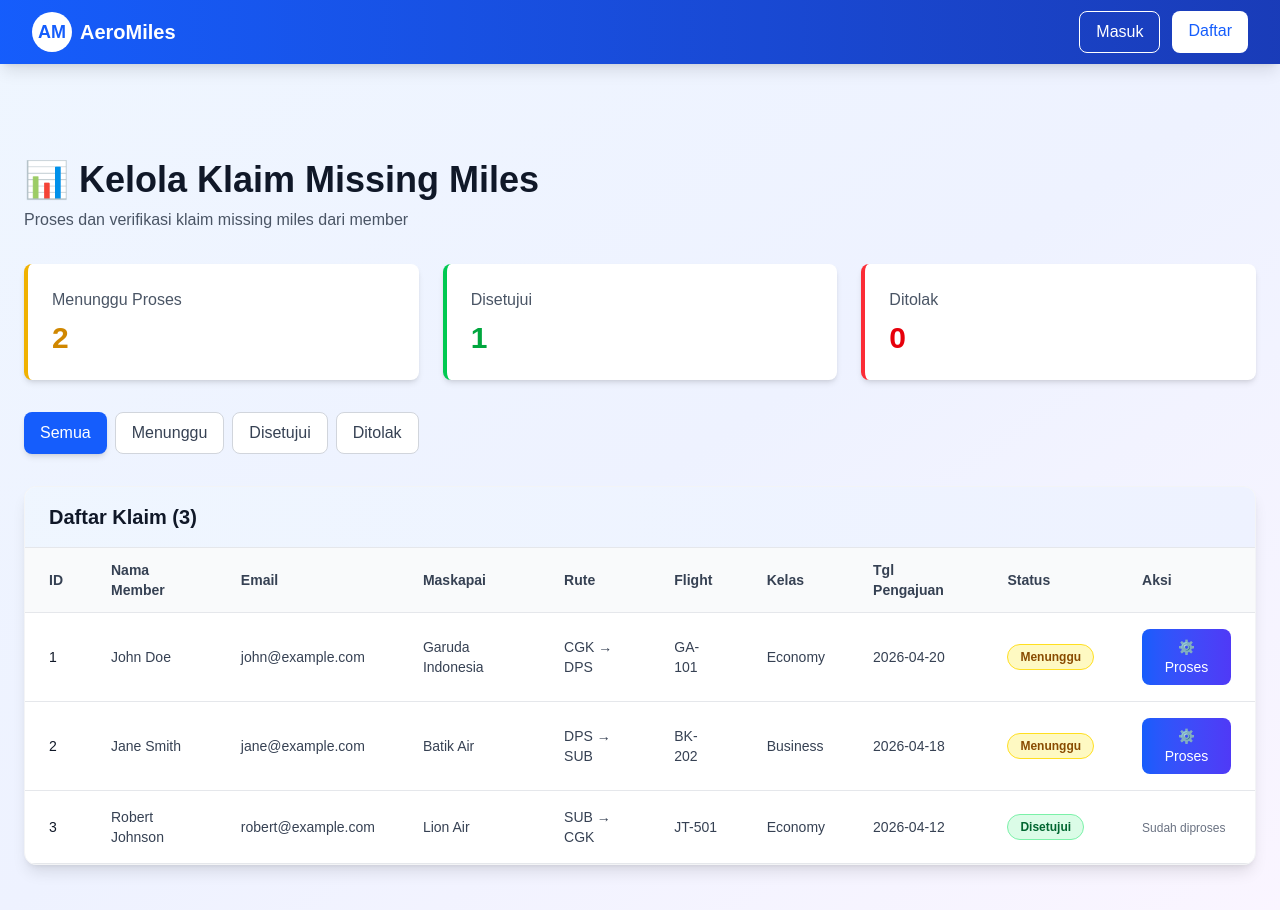
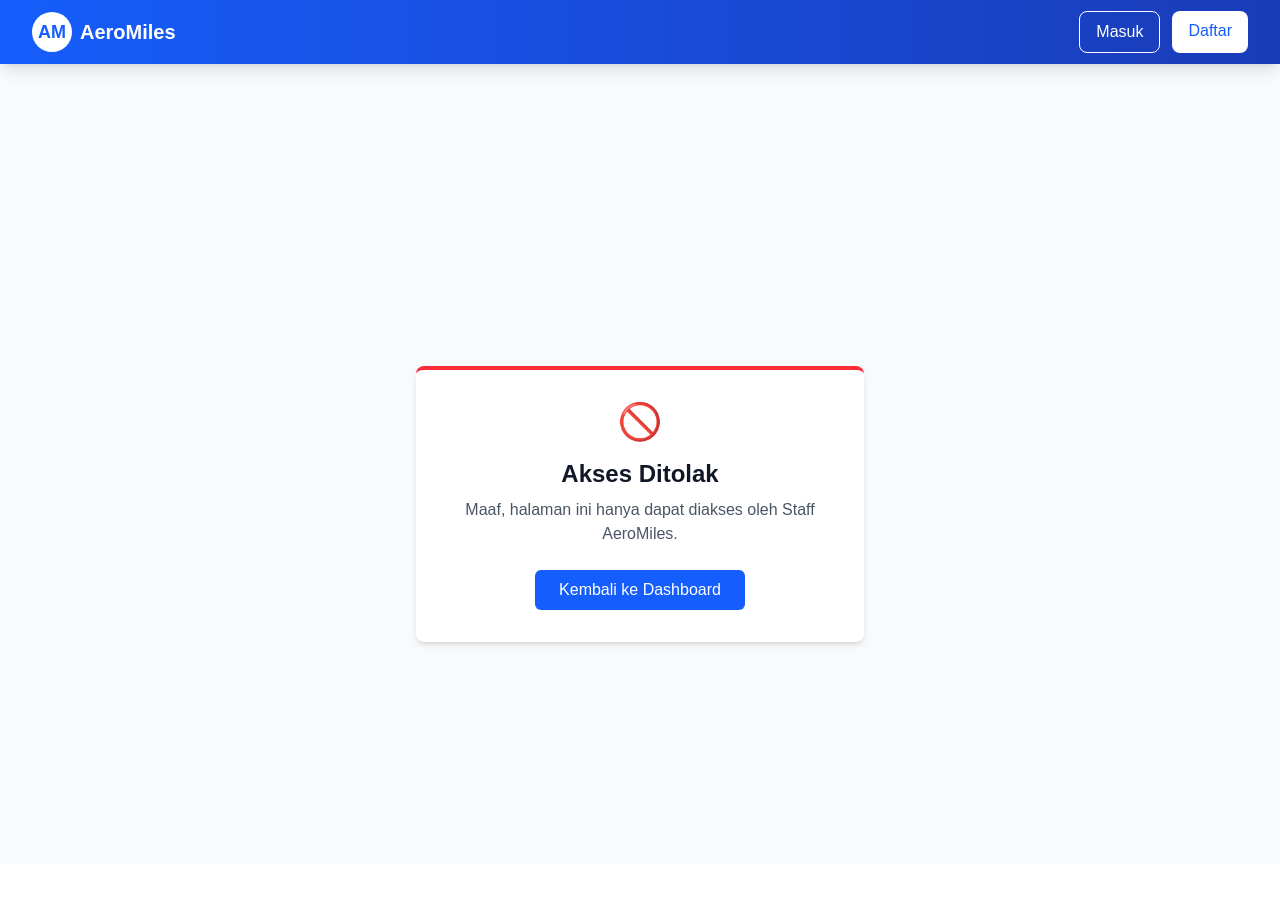
Before and after one commit to Basdat-C11-2026/AeroMiles, a Next.js app: page /staf/manage-claims in a window 1280 px wide. Shown: the top 910 px of the page. After the commit the page ends 864 px from the top, so only its background shows below. Built offline with nearby package versions, Linux system fonts and the light colour scheme.

Commit message:
access guard

```diff
--- a/src/app/claim-missing-miles/page.tsx
+++ b/src/app/claim-missing-miles/page.tsx
@@ -1,6 +1,8 @@
 'use client';
 
 import { useState } from 'react';
+import { useAuth } from '@/context/AuthContext';
+import Link from 'next/link';
 
 interface Claim {
   id: number;
@@ -17,6 +19,8 @@ interface Claim {
 }
 
 export default function ClaimMissingMiles() {
+  const { user } = useAuth();
+
   const [claims, setClaims] = useState<Claim[]>([
     {
       id: 1,
@@ -130,6 +134,24 @@ export default function ClaimMissingMiles() {
   const filteredClaims = filterStatus === 'Semua'
     ? claims
     : claims.filter((c) => c.status === filterStatus);
+
+  // Access Guard: Hanya untuk Member
+  if (user?.role !== 'member') {
+    return (
+      <div className="min-h-screen flex items-center justify-center bg-gray-50 px-4 pt-20">
+        <div className="text-center bg-white p-8 rounded-lg shadow-md max-w-md w-full border-t-4 border-red-500">
+          <span className="text-4xl mb-4 block">🚫</span>
+          <h1 className="text-2xl font-bold text-gray-900 mb-2">Akses Ditolak</h1>
+          <p className="text-gray-600 mb-6">
+            Maaf, halaman ini hanya dapat diakses oleh Member AeroMiles.
+          </p>
+          <Link href="/" className="inline-block bg-blue-600 hover:bg-blue-700 text-white font-medium px-6 py-2 rounded-md transition">
+            Kembali ke Dashboard
+          </Link>
+        </div>
+      </div>
+    );
+  }
 
   const getStatusColor = (status: string) => {
     switch (status) {
--- a/src/app/staf/manage-claims/page.tsx
+++ b/src/app/staf/manage-claims/page.tsx
@@ -1,6 +1,8 @@
 'use client';
 
 import { useState } from 'react';
+import { useAuth } from '@/context/AuthContext';
+import Link from 'next/link';
 
 interface Claim {
   id: number;
@@ -17,6 +19,8 @@ interface Claim {
 }
 
 export default function ManageClaimsStaf() {
+  const { user } = useAuth();
+
   const [claims, setClaims] = useState<Claim[]>([
     {
       id: 1,
@@ -106,6 +110,24 @@ export default function ManageClaimsStaf() {
   const menungguCount = claims.filter((c) => c.status === 'Menunggu').length;
   const disetujuiCount = claims.filter((c) => c.status === 'Disetujui').length;
   const ditolakCount = claims.filter((c) => c.status === 'Ditolak').length;
+
+  // Access Guard: Hanya untuk Staff
+  if (user?.role !== 'staff') {
+    return (
+      <div className="min-h-screen flex items-center justify-center bg-gray-50 px-4 pt-20">
+        <div className="text-center bg-white p-8 rounded-lg shadow-md max-w-md w-full border-t-4 border-red-500">
+          <span className="text-4xl mb-4 block">🚫</span>
+          <h1 className="text-2xl font-bold text-gray-900 mb-2">Akses Ditolak</h1>
+          <p className="text-gray-600 mb-6">
+            Maaf, halaman ini hanya dapat diakses oleh Staff AeroMiles.
+          </p>
+          <Link href="/" className="inline-block bg-blue-600 hover:bg-blue-700 text-white font-medium px-6 py-2 rounded-md transition">
+            Kembali ke Dashboard
+          </Link>
+        </div>
+      </div>
+    );
+  }
 
   return (
     <div className="min-h-screen bg-gradient-to-br from-blue-50 via-indigo-50 to-purple-50">
--- a/src/app/transfer-miles/page.tsx
+++ b/src/app/transfer-miles/page.tsx
@@ -1,6 +1,8 @@
 'use client';
 
 import { useState } from 'react';
+import { useAuth } from '@/context/AuthContext';
+import Link from 'next/link';
 
 interface Transfer {
   id: number;
@@ -13,6 +15,8 @@ interface Transfer {
 }
 
 export default function TransferMiles() {
+  const { user } = useAuth();
+
   const [transfers, setTransfers] = useState<Transfer[]>([
     {
       id: 1,
@@ -132,6 +136,24 @@ export default function TransferMiles() {
   const receivedMiles = transfers
     .filter((t) => t.tipe === 'Terima')
     .reduce((sum, t) => sum + t.jumlahMiles, 0);
+
+  // Access Guard: Hanya untuk Member
+  if (user?.role !== 'member') {
+    return (
+      <div className="min-h-screen flex items-center justify-center bg-gray-50 px-4 pt-20">
+        <div className="text-center bg-white p-8 rounded-lg shadow-md max-w-md w-full border-t-4 border-red-500">
+          <span className="text-4xl mb-4 block">🚫</span>
+          <h1 className="text-2xl font-bold text-gray-900 mb-2">Akses Ditolak</h1>
+          <p className="text-gray-600 mb-6">
+            Maaf, halaman ini hanya dapat diakses oleh Member AeroMiles.
+          </p>
+          <Link href="/" className="inline-block bg-blue-600 hover:bg-blue-700 text-white font-medium px-6 py-2 rounded-md transition">
+            Kembali ke Dashboard
+          </Link>
+        </div>
+      </div>
+    );
+  }
 
   return (
     <div className="min-h-screen bg-gradient-to-br from-blue-50 via-indigo-50 to-purple-50">
```
